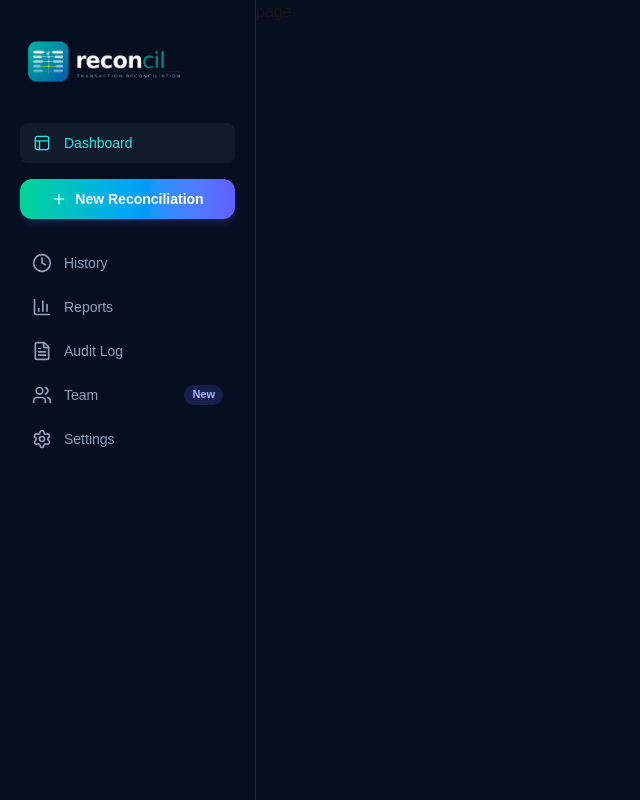
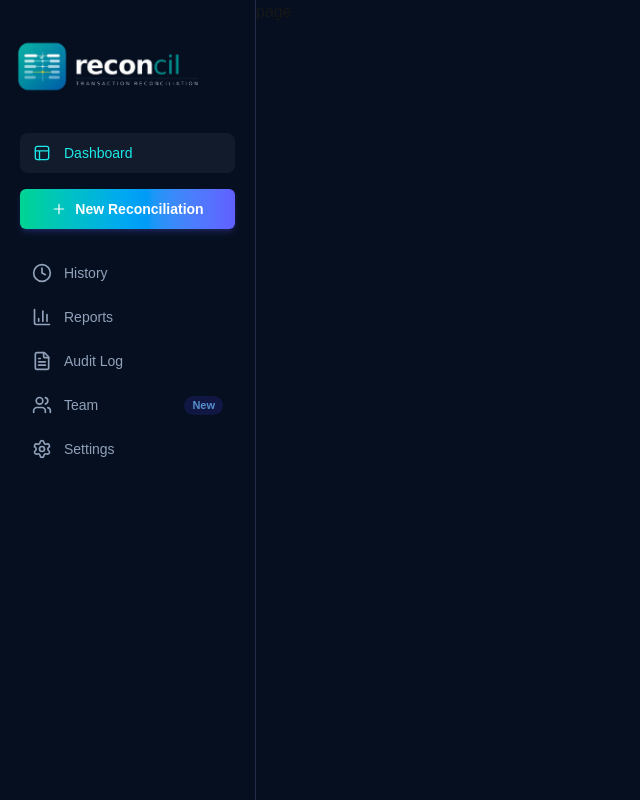
Before and after one commit to ousainoubsj/recon-frontend, a Next.js app: page /dashboard in a window 1280 px wide. Shown: the whole page, without its empty margins (0-640 px from the left). Built offline with nearby package versions, Linux system fonts and the light colour scheme.

Commit message:
Update Sidebar component styles; adjust logo size and button rounding for consistency

```diff
--- a/components/dashboard/Sidebar.tsx
+++ b/components/dashboard/Sidebar.tsx
@@ -14,7 +14,7 @@ const navItems = [
 export default function Sidebar() {
   return (
     <aside className="hidden w-64 shrink-0 flex-col border-r border-[#232D47] bg-[#050F20] px-5 py-8 lg:flex">
-      <Image src="/images/Reconcil-logo.png" alt="Reconcil" width={380} height={127} className="-ml-1 h-auto w-44" />
+      <Image src="/images/Reconcil-logo.png" alt="Reconcil" width={380} height={127} className="-ml-4 h-auto w-52" />
 
       <nav className="mt-8 space-y-1">
         <Link
@@ -28,7 +28,7 @@ export default function Sidebar() {
 
       <Link
         href="#"
-        className="mt-4 flex items-center justify-center gap-2 rounded-xl bg-linear-to-r from-emerald-400 via-sky-500 to-indigo-500 py-2.5 text-sm font-semibold text-white shadow-md shadow-indigo-500/20 transition-all duration-300 hover:opacity-95 active:scale-95"
+        className="mt-4 flex items-center justify-center gap-2 rounded-md bg-linear-to-r from-emerald-400 via-sky-500 to-indigo-500 py-2.5 text-sm font-semibold text-white shadow-md shadow-indigo-500/20 transition-all duration-300 hover:opacity-80 active:scale-95"
       >
         <PlusIcon className="h-4 w-4" />
         New Reconciliation
@@ -43,7 +43,7 @@ export default function Sidebar() {
             <Icon className="h-5 w-5" />
             {label}
             {badge && (
-              <span className="ml-auto rounded-full bg-indigo-500/20 px-2 py-0.5 text-[11px] font-semibold text-indigo-300">
+              <span className="ml-auto rounded-full bg-[#111743] px-2 py-0.5 text-[11px] font-semibold text-[#558ECD]">
                 {badge}
               </span>
             )}
```
